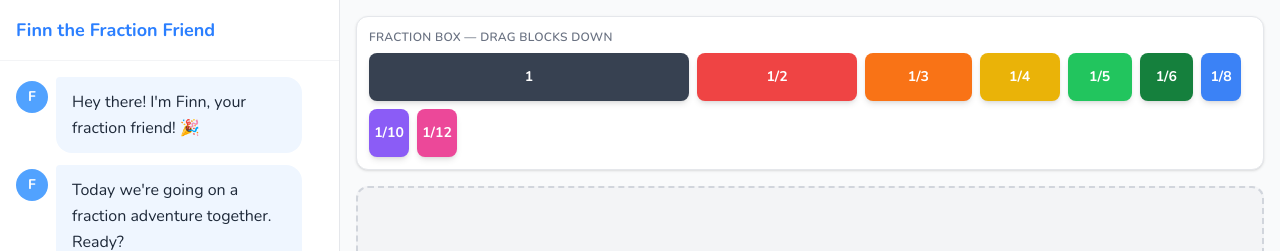
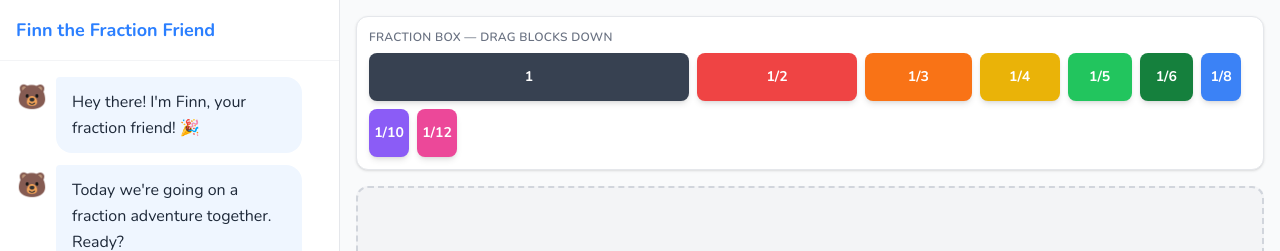
Before and after one commit to helloblair/synthesis-tutor, a React (Vite) app: page / in a window 1280 px wide. Shown: the top 251 px of the page. Built offline with nearby package versions, Linux system fonts and the light colour scheme.

Commit message:
style: add bear emoji avatar for Finn the tutor

```diff
--- a/src/components/MessageBubble.tsx
+++ b/src/components/MessageBubble.tsx
@@ -6,8 +6,8 @@ export function MessageBubble({ message }: { message: ChatMessage }) {
   return (
     <div className={`flex ${isTutor ? 'justify-start' : 'justify-end'} mb-3`}>
       {isTutor && (
-        <div className="w-8 h-8 rounded-full bg-blue-400 flex items-center justify-center text-white text-sm font-bold mr-2 shrink-0 mt-1">
-          F
+        <div className="w-8 h-8 flex items-center justify-center text-2xl mr-2 shrink-0 mt-1">
+          🐻
         </div>
       )}
       <div
```
